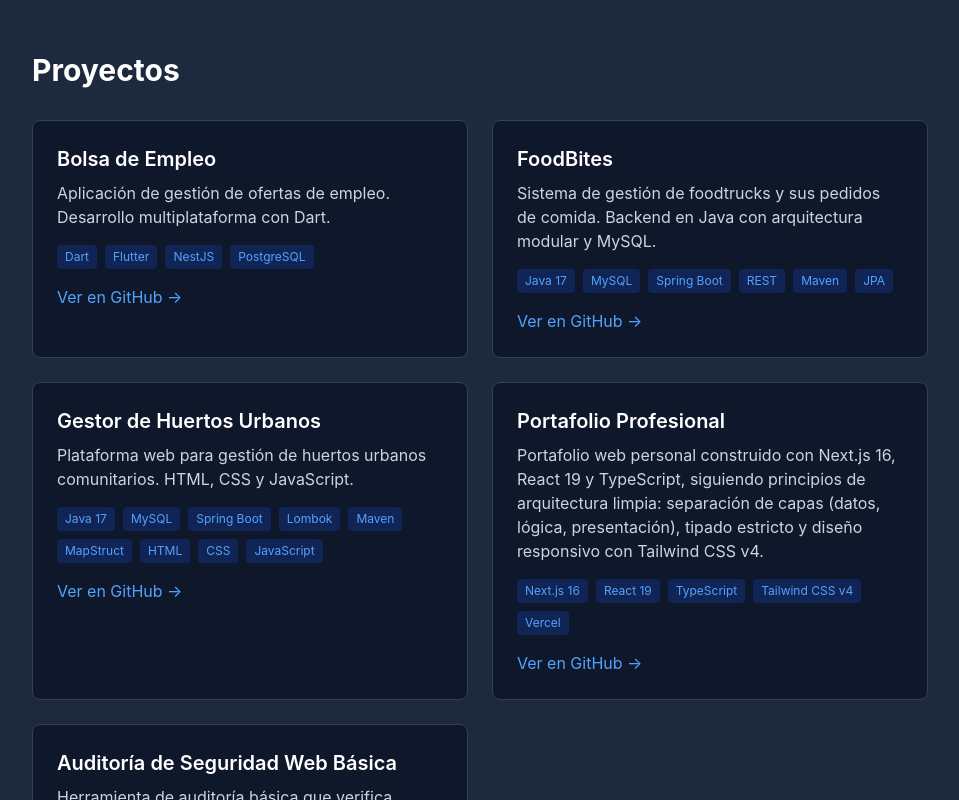
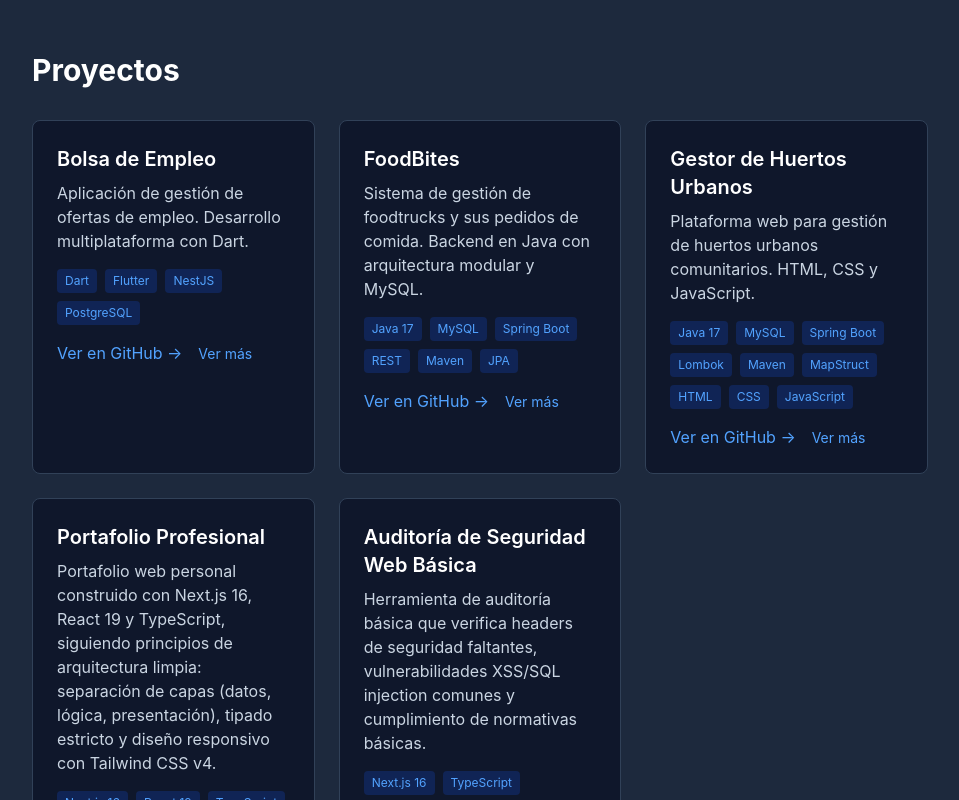
Before and after one commit to Andres-Caso-Iglesias/portafolio, a Next.js app: page / in a window 1280 px wide. Shown: the part 4280-5080 px from the top of the page, without its empty margins (160-1119 px from the left). Built offline with nearby package versions, Linux system fonts and the light colour scheme.

Commit message:
cambios en proy

```diff
--- a/src/components/ProjectsGrid.tsx
+++ b/src/components/ProjectsGrid.tsx
@@ -6,6 +6,7 @@ import { t } from '@/i18n/locales'
 
 export default function ProjectsGrid() {
   const { lang } = useGlobalLang()
+  const [expandedProject, setExpandedProject] = useState<string | null>(null);
 
   useEffect(() => {
     try {
@@ -22,7 +23,7 @@ export default function ProjectsGrid() {
   const displayDesc = (p: any) => (lang === 'en' && p.enDescription) ? p.enDescription : p.description
 
   return (
-    <div className="grid grid-cols-1 md:grid-cols-2 gap-6">
+    <div className="grid grid-cols-1 md:grid-cols-3 gap-6 w-full">
       {projects.map((p) => (
         <div key={p.name} className="bg-slate-900 rounded-lg p-6 border border-slate-700 hover:border-blue-500 transition-colors">
           <h3 className="text-xl font-semibold mb-2 text-white">{displayName(p)}</h3>
@@ -33,6 +34,21 @@ export default function ProjectsGrid() {
             ))}
           </div>
           <a href={p.github} target="_blank" className="inline-flex items-center gap-2 text-blue-400 hover:text-blue-300 transition-colors">{t(lang, 'home.viewGithub')} →</a>
+          <button onClick={() => setExpandedProject(expandedProject === p.name ? null : p.name)} className="ml-4 text-sm text-blue-400 hover:text-blue-300">
+            {expandedProject === p.name ? 'Ver menos' : 'Ver más'}
+          </button>
+          {expandedProject === p.name && (
+            <div className="mt-4 border-t border-slate-700 pt-4">
+              <div className="flex gap-2 mb-4">
+                <span className="px-3 py-1 text-xs bg-blue-600 rounded">{lang === 'en' ? 'Challenge' : 'Reto'}</span>
+                <span className="px-3 py-1 text-xs bg-slate-700 rounded">{lang === 'en' ? 'Solution' : 'Solución'}</span>
+                <span className="px-3 py-1 text-xs bg-slate-700 rounded">{lang === 'en' ? 'Architecture' : 'Arquitectura'}</span>
+              </div>
+              <p className="text-slate-300 text-sm">
+                {lang === 'en' ? (p.enChallenge || 'No content yet.') : (p.challenge || 'Sin contenido aún.')}
+              </p>
+            </div>
+          )}
         </div>
       ))}
     </div>
--- a/src/data/projectsData.ts
+++ b/src/data/projectsData.ts
@@ -11,6 +11,13 @@ export interface Project {
   enName?: string;
   enDescription?: string;
   enImpact?: string;
+  // New bilingual fields: Challenge-Solution-Architecture
+  challenge?: string;
+  enChallenge?: string;
+  solution?: string;
+  enSolution?: string;
+  architecture?: string;
+  enArchitecture?: string;
 }
 
 export const projects: Project[] = [
@@ -27,6 +34,12 @@ export const projects: Project[] = [
     impact:
       "Contribuyó a la estabilidad de la versión móvil multiplataforma y a la integración con backend REST, reduciendo tiempos de entrega de iteraciones.",
     role: "Frontend/Mobile & Backend integration",
+    challenge: "Sincronización multiplataforma de ofertas de empleo con alta concurrencia y validación de datos en tiempo real.",
+    enChallenge: "Cross-platform job offer synchronization with high concurrency and real-time data validation.",
+    solution: "Backend escalable con NestJS 10 y TypeScript. Validación estricta con DTOs y persistencia relacional en PostgreSQL.",
+    enSolution: "Scalable backend with NestJS 10 and TypeScript. Strict validation with DTOs and relational persistence in PostgreSQL.",
+    architecture: "NestJS 10, TypeScript, PostgreSQL, REST API, DTO validation pattern.",
+    enArchitecture: "NestJS 10, TypeScript, PostgreSQL, REST API, DTO validation pattern.",
   },
   {
     name: "FoodBites",
@@ -41,6 +54,12 @@ export const projects: Project[] = [
     impact:
       "Arquitectura modular que facilita pruebas y futuras extensiones; API REST robusta con buena cobertura de casos de uso comunes.",
     role: "Backend / Full-stack",
+    challenge: "Gestión sincronizada de inventarios y pedidos en tiempo real para redes de foodtrucks con alta carga transaccional.",
+    enChallenge: "Synchronized inventory and order management in real-time for foodtruck networks with high transactional load.",
+    solution: "Arquitectura modular con Java 17 usando Records para inmutabilidad, Spring Boot 3.x, JPA/Hibernate para integridad transaccional y MySQL.",
+    enSolution: "Modular architecture with Java 17 using Records for immutability, Spring Boot 3.x, JPA/Hibernate for transactional integrity and MySQL.",
+    architecture: "Java 17, Spring Boot 3.x, MySQL, JPA/Hibernate, Maven, Lombok.",
+    enArchitecture: "Java 17, Spring Boot 3.x, MySQL, JPA/Hibernate, Maven, Lombok.",
   },
   {
     name: "Gestor de Huertos Urbanos",
@@ -55,6 +74,12 @@ export const projects: Project[] = [
     impact:
       "UI amigable que impulsó adopción del sistema entre comunidades; estructura de datos clara para reporte de actividades.",
     role: "Frontend / Full-stack",
+    challenge: "Plataforma web para gestión de huertos urbanos comunitarios con UI amigable y estructura de datos clara.",
+    enChallenge: "Web platform for managing community urban gardens with friendly UI and clear data structure.",
+    solution: "Frontend con HTML/CSS/JS y backend Java/Spring. MapStruct para mapeo DTOs, Lombok para reducción de boilerplate.",
+    enSolution: "Frontend with HTML/CSS/JS and Java/Spring backend. MapStruct for DTO mapping, Lombok for boilerplate reduction.",
+    architecture: "Java 17, Spring Boot, MySQL, MapStruct, Lombok, HTML, CSS, JavaScript.",
+    enArchitecture: "Java 17, Spring Boot, MySQL, MapStruct, Lombok, HTML, CSS, JavaScript.",
   },
   {
     name: "Portafolio Profesional",
@@ -68,8 +93,14 @@ export const projects: Project[] = [
     live: "https://andres-caso-iglesias.vercel.app",
     impact:
       "Demuestra la aplicación práctica de clean architecture, tipado estricto y buenas prácticas de ingeniería en un proyecto real desplegado en producción.",
-     role: "Frontend / Diseño & Arquitectura",
-   },
+      role: "Frontend / Diseño & Arquitectura",
+    challenge: "Demostrar aplicación práctica de clean architecture y buenas prácticas de ingeniería en un portfolio personal desplegado.",
+    enChallenge: "Demonstrate practical application of clean architecture and engineering best practices in a deployed personal portfolio.",
+    solution: "Separación de capas (datos, lógica, presentación), tipado estricto con TypeScript, diseño responsivo con Tailwind CSS v4 y despliegue en Vercel.",
+    enSolution: "Layered separation (data, logic, presentation), strict typing with TypeScript, responsive design with Tailwind CSS v4, and deployment on Vercel.",
+    architecture: "Next.js 16, React 19, TypeScript, Tailwind CSS v4, Vercel, App Router.",
+    enArchitecture: "Next.js 16, React 19, TypeScript, Tailwind CSS v4, Vercel, App Router.",
+    },
    {
      name: "Auditoría de Seguridad Web Básica",
      enName: "Basic Web Security Audit",
@@ -80,6 +111,12 @@ export const projects: Project[] = [
      live: null,
      impact: "Demuestra conocimientos prácticos de auditoría de seguridad y alineación con normativas como NIS2.",
      enImpact: "Demonstrates practical security audit knowledge and alignment with regulations like NIS2.",
-     role: "Backend / Security",
-   }
- ];
+      role: "Backend / Security",
+    challenge: "Verificar headers de seguridad faltantes y vulnerabilidades comunes (XSS/SQL injection) en aplicaciones web.",
+    enChallenge: "Check missing security headers and common vulnerabilities (XSS/SQL injection) in web applications.",
+    solution: "Herramienta de auditoría básica usando Next.js 16 API routes para análisis de respuestas HTTP y detección de patrones inseguros.",
+    enSolution: "Basic audit tool using Next.js 16 API routes for HTTP response analysis and insecure pattern detection.",
+    architecture: "Next.js 16, TypeScript, REST API, HTTP headers analysis.",
+    enArchitecture: "Next.js 16, TypeScript, REST API, HTTP headers analysis.",
+    }
+  ];
```
Also changed, not shown: 1 other file (tests, documents, lock files or other folders).
